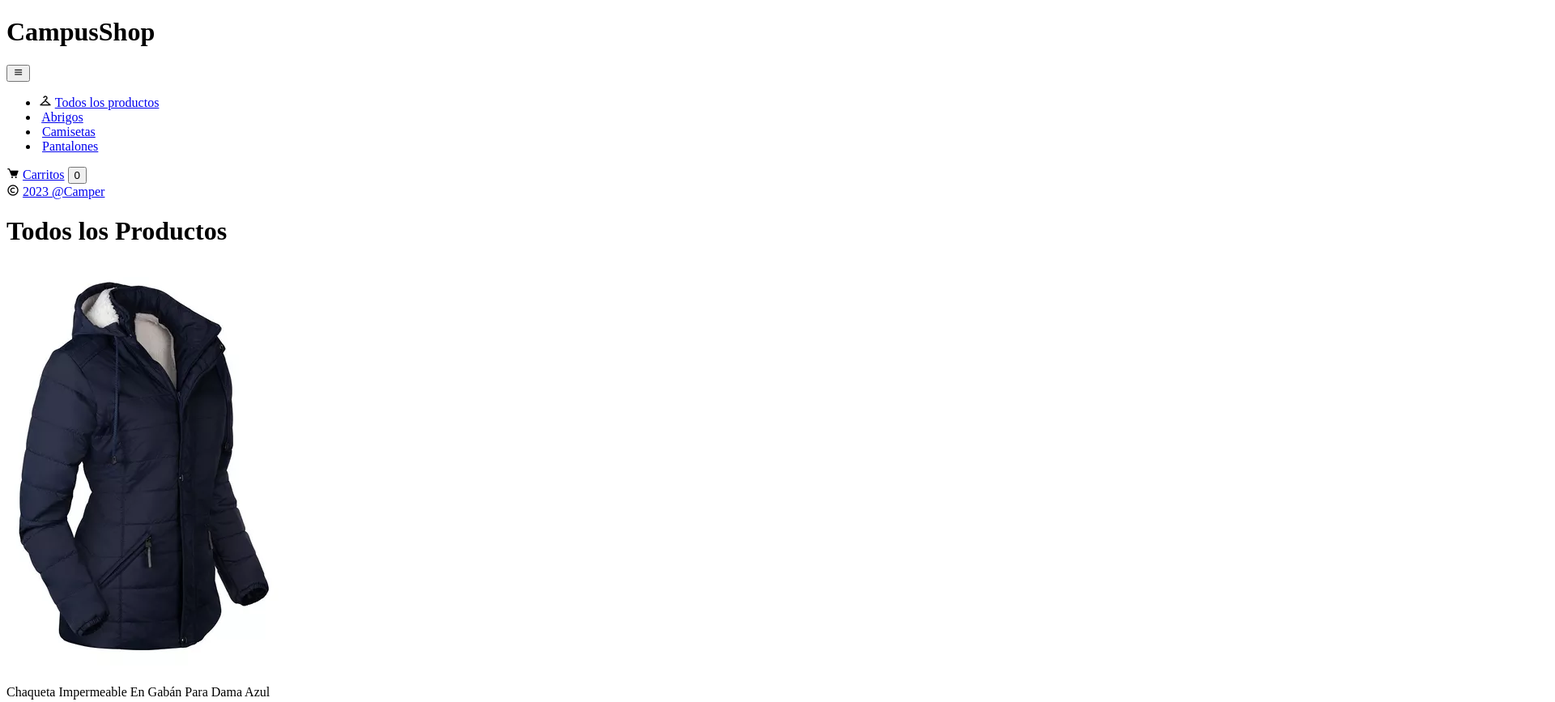
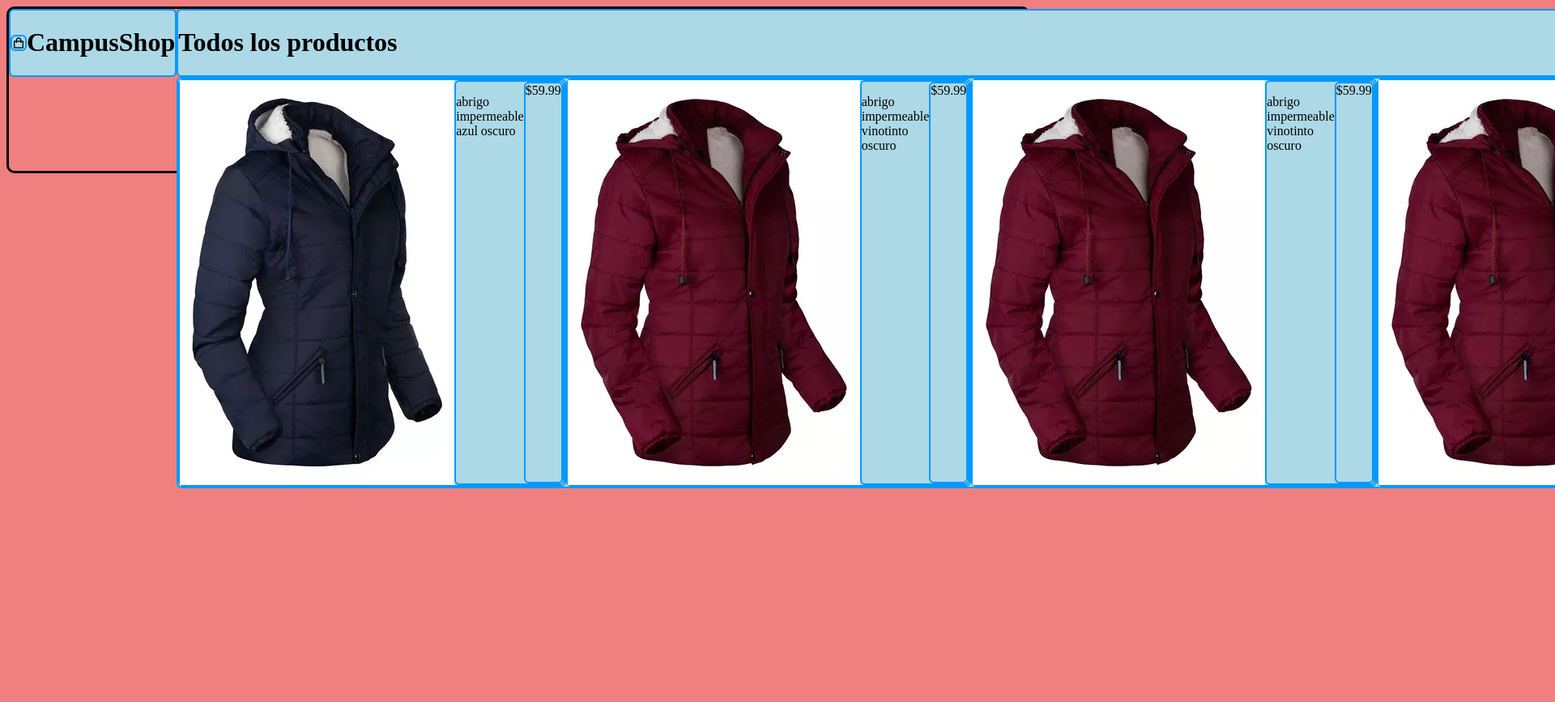
Before and after one commit to Hendricksoncala/ProyectoWeb-viejo-, a plain HTML site: page index.html in a window 1280 px wide. Shown: the top 867 px of the page at 81% size, 1920 px wide, since content can reach past the window. After the commit the page ends 800 px from the top, so only its background shows below. Drawn offline with nearby package versions, Linux system fonts and the light colour scheme; a script that the page names is missing.

Commit message:
feat: :sparkles: agregando grid para crear la base
agregando grid para la base

```diff
--- a/css/style.css
+++ b/css/style.css
@@ -1,10 +1,40 @@
 
 
-.header{
+body{
     background: lightcoral;
     border: 3px solid black;
     border-radius: 10px ;
     display: grid;
-    grid-template-columns: 100px 100px 100px;
+    grid-template-columns: 1fr 3fr;
+    grid-template-rows: 100px 100px
+
 
 }
+
+header div{
+    background: lightblue;
+    border: 2px solid #09f;
+    border-radius: 6px;
+}
+main div{
+    background: lightblue;
+    border: 2px solid #09f;
+    border-radius: 6px;
+    display: grid;
+    grid-template-columns: 1fr 1fr 1fr 1fr
+
+}
+.main{
+    display: flex;
+
+}
+
+.titulo{
+    display: flex;
+    flex-direction: row;
+    align-items: center;
+}
+.titulo i{
+    display: flex;
+
+}
--- a/index.html
+++ b/index.html
@@ -11,137 +11,70 @@
 <body>
     <header>
         <div class="titulo">
+            <div class="icono">
+                <i class='bx bx-shopping-bag'></i>
+            </div>
+            <h1>CampusShop</h1>
 
-            <h1>CampusShop</h1>
-            <div class="icono">
-                <button onclick="botonMenu()" id="abrir" class="abrir">
-                    <i class='bx bx-menu'></i>
-                </button>
-            </div>
         </div>
-        <nav class="categorias" id="menu">
-            <ul>
-                <li class="home">
-                    <i class='bx bx-closet'></i>
-                    <a href="index.html">Todos los productos</a>
-                </li>
-                <li>
-                    <img src="storage/img/icons8-fireman-coat-50.png" alt="">
-                    <a href="views/abrigos.html">Abrigos</a>
-                </li>
-                <li>
-                    <img src="storage/img/icons8-polo-shirt-50.png" alt="">
-                    <a href="views/camisetas.html">Camisetas</a>
-                </li>
-                <li>
-                    <img src="storage/img/icons8-pant.png" alt="">
-                    <a href="views/pantalones.html">Pantalones</a>
-                </li>
-            </ul>
-        </nav>
-        <nav class="carritos" id="menu">
-            <i class='bx bxs-cart'></i>
-            <a href="views/carritos.html">Carritos</a>
-            <button id="contador">0</button>
-        </nav>
-        <nav class="copy" id="menu">
-            <i class='bx bx-copyright'></i>
-            <a href="#">2023 @Camper</a>
-        </nav>
+
+
+
     </header>
+
     <main>
         <div class="h1">
-            <h1>Todos los Productos</h1>
+            <h1>Todos los productos</h1>
         </div>
         <div class="main">
-            <div class="item01 c">
-                <img src="storage/img/abrigo01.png" alt="abrigo01">
+            <div class="item01">
+                <img src="storage/img/abrigo01.png">
                 <div class="container">
-                    <p>Chaqueta Impermeable En Gabán Para Dama Azul</p>
+                    <p>abrigo impermeable azul oscuro</p>
                     <div>
-                        <p>$ 1.000</p>
-                        <button onclick="incrementar('contador')">Agregar</button>
+                        $59.99
                     </div>
+
                 </div>
             </div>
-            <div class="item02 c">
-                <img src="storage/img/abrigo02.png" alt="abrigo02">
+            <div class="item02">
+                <img src="storage/img/abrigo02.png">
                 <div class="container">
-                    <p>Chaqueta Impermeable En Gabán Para Dama 'Negro'</p>
+                    <p>abrigo impermeable vinotinto oscuro</p>
                     <div>
-                        <p>$ 2.000</p>
-                        <button onclick="incrementar('contador')">Agregar</button>
+                        $59.99
                     </div>
+
                 </div>
             </div>
-            <div class="item03 c">
-                <img src="storage/img/abrigo03.png" alt="abrigo03">
+            <div class="item02">
+                <img src="storage/img/abrigo02.png">
                 <div class="container">
-                    <p>Chaqueta Impermeable En Gabán Para Dama 'Blanco'</p>
+                    <p>abrigo impermeable vinotinto oscuro</p>
                     <div>
-                        <p>$ 2.500</p>
-                        <button onclick="incrementar('contador')">Agregar</button>
+                        $59.99
                     </div>
+
                 </div>
             </div>
-            <div class="item04 c">
-                <img src="storage/img/camisa01.png" alt="camisa01">
+            <div class="item02">
+                <img src="storage/img/abrigo02.png">
                 <div class="container">
-                    <p>Camiseta De Compresión En Licra Uv Slim</p>
+                    <p>abrigo impermeable vinotinto oscuro</p>
                     <div>
-                        <p>$ 2.500</p>
-                        <button onclick="incrementar('contador')">Agregar</button>
+                        $59.99
                     </div>
+
                 </div>
             </div>
-            <div class="item05 c">
-                <img src="storage/img/camisa02.png" alt="camisa02">
+            <div class="item02">
+                <img src="storage/img/abrigo02.png">
                 <div class="container">
-                    <p>Camiseta Tipo Polo Color Dama Mujer</p>
+                    <p>abrigo impermeable vinotinto oscuro</p>
                     <div>
-                        <p>$ 2.000</p>
-                        <button onclick="incrementar('contador')">Agregar</button>
+                        $59.99
                     </div>
-                </div>
-            </div>
-            <div class="item06 c">
-                <img src="storage/img/camisa03.png" alt="camisa03">
-                <div class="container">
-                    <p>Camiseta Deportiva, Crossfit, Gym, Ejercicios Al Aire Libre</p>
-                    <div>
-                        <p>$ 2.500</p>
-                        <button onclick="incrementar('contador')">Agregar</button>
-                    </div>
-                </div>
-            </div>
-            <div class="item07 c">
-                <img src="storage/img/pantalon01.png" alt="pantalon01">
-                <div class="container">
-                    <p>Pantalon En Dril Licrado Para Hombre</p>
-                    <div>
-                        <p>$ 2.000</p>
-                        <button onclick="incrementar('contador')">Agregar</button>
-                    </div>
-                </div>
-            </div>
-            <div class="item08 c">
-                <img src="storage/img/pantalon02.png" alt="pantalon02">
-                <div class="container">
-                    <p>Pantalón Camuflado Hermoso</p>
-                    <div>
-                        <p>$ 2.000</p>
-                        <button onclick="incrementar('contador')">Agregar</button>
-                    </div>
-                </div>
-            </div>
-            <div class="item09 c">
-                <img src="storage/img/pantalon03.png" alt="pantalon03">
-                <div class="container">
-                    <p>Pantalón Jogger Cargo, Táctico, Militar</p>
-                    <div>
-                        <p>$ 2.500</p>
-                        <button onclick="incrementar('contador')">Agregar</button>
-                    </div>
+
                 </div>
             </div>
         </div>
```
Also changed, not shown: views/abrigos.html (+1 -0 lines), views/camisetas.html (+12 -1 lines), views/carritos.html (+1 -0 lines), views/pantalones.html (+1 -0 lines), css/pantaloes.css (deleted), css/pantalones.css (added).
